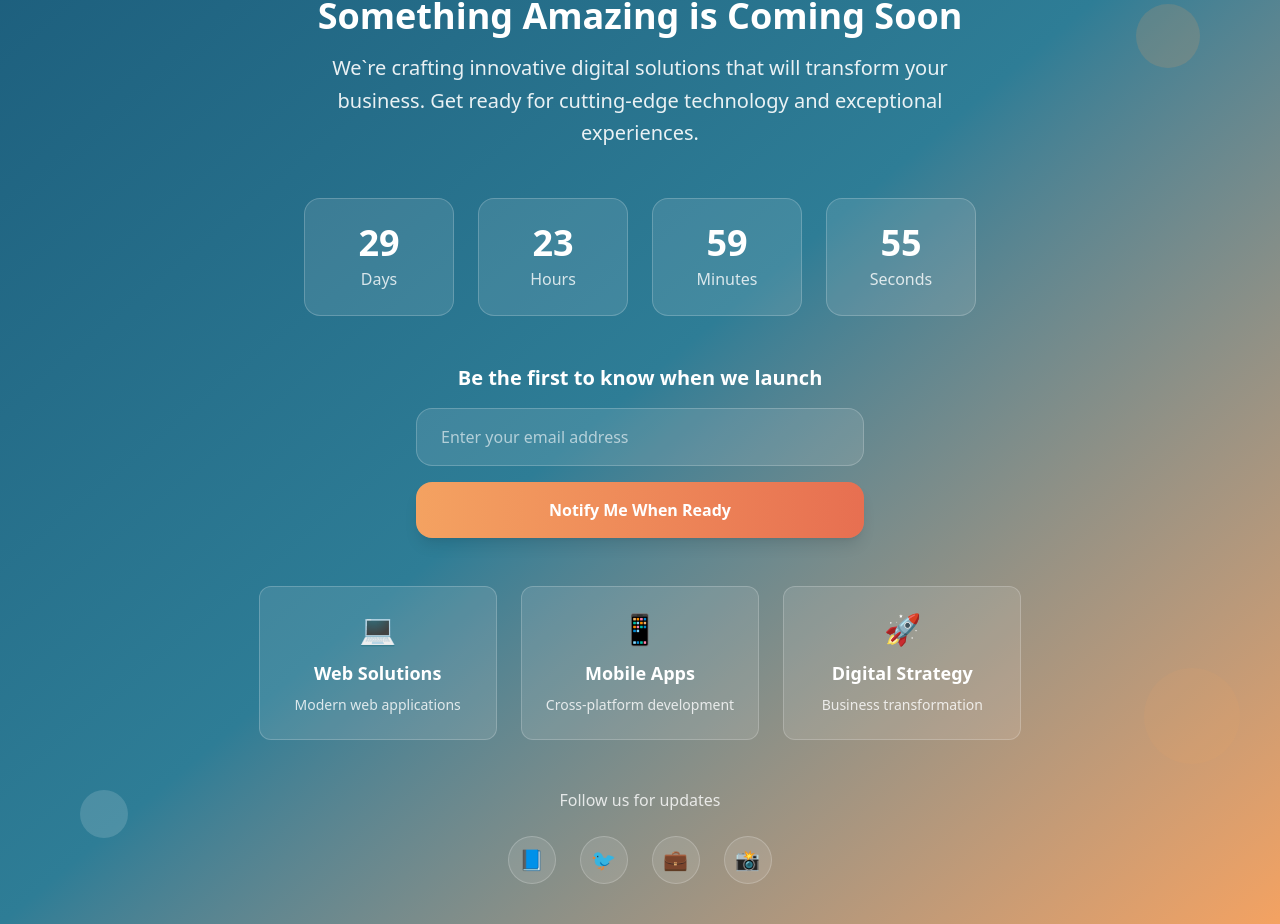
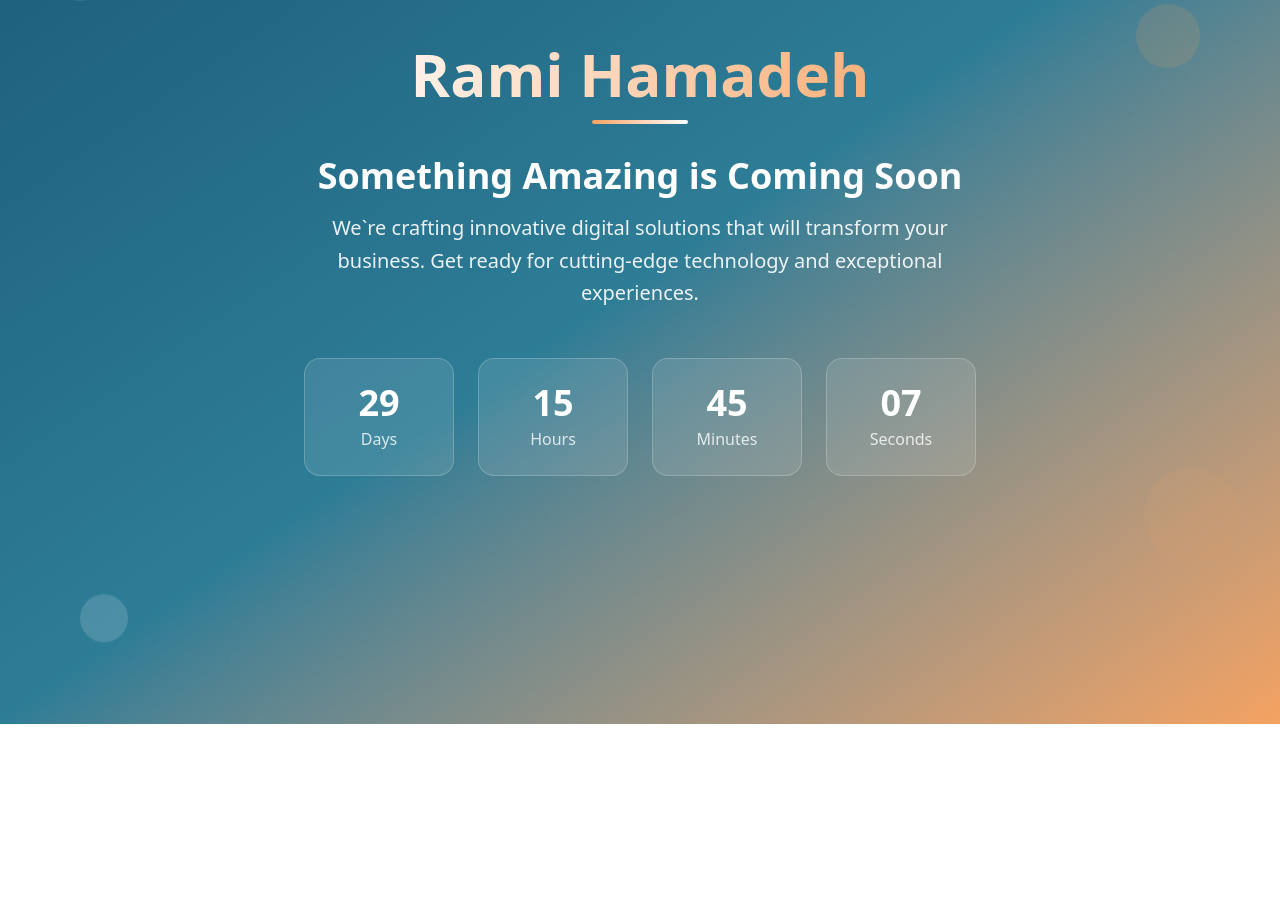
Before and after one commit to Hakam-aldeen-Kh/Rami-Hamadeh-Company, a Next.js app: page /coming-soon in a window 1280 px wide. Shown: the part 156-1080 px from the top of the page. After the commit the page ends 880 px from the top, so only its background shows below. Built offline with nearby package versions, Linux system fonts and the light colour scheme.

Commit message:
fix timer

```diff
--- a/src/app/coming-soon/page.tsx
+++ b/src/app/coming-soon/page.tsx
@@ -1,5 +1,6 @@
 "use client";
 import React, { useState, useEffect } from "react";
+const launchDate = new Date("2025-09-18T00:00:00"); // set your target date here
 
 const ComingSoon = () => {
   const [email, setEmail] = useState("");
@@ -10,10 +11,6 @@ const ComingSoon = () => {
     minutes: 0,
     seconds: 0,
   });
-
-  // Set target launch date (30 days from now)
-  const launchDate = new Date();
-  launchDate.setDate(launchDate.getDate() + 30);
 
   useEffect(() => {
     const timer = setInterval(() => {
@@ -29,6 +26,9 @@ const ComingSoon = () => {
           minutes: Math.floor((distance % (1000 * 60 * 60)) / (1000 * 60)),
           seconds: Math.floor((distance % (1000 * 60)) / 1000),
         });
+      } else {
+        setTimeLeft({ days: 0, hours: 0, minutes: 0, seconds: 0 });
+        clearInterval(timer);
       }
     }, 1000);
 
@@ -115,7 +115,7 @@ const ComingSoon = () => {
           </div>
 
           {/* Email Subscription */}
-          <div className="mb-12 animate-slide-up-delay">
+          {/* <div className="mb-12 animate-slide-up-delay">
             <div className="max-w-md mx-auto">
               <h3 className="text-xl font-semibold text-white mb-4">
                 Be the first to know when we launch
@@ -145,10 +145,10 @@ const ComingSoon = () => {
                 </div>
               )}
             </div>
-          </div>
+          </div> */}
 
           {/* Features Preview */}
-          <div className="mb-12 animate-fade-in-delay-2">
+          {/* <div className="mb-12 animate-fade-in-delay-2">
             <div className="grid grid-cols-1 sm:grid-cols-3 gap-6 max-w-3xl mx-auto">
               {[
                 {
@@ -179,10 +179,10 @@ const ComingSoon = () => {
                 </div>
               ))}
             </div>
-          </div>
+          </div> */}
 
           {/* Social Links */}
-          <div className="animate-fade-in-delay-3">
+          {/* <div className="animate-fade-in-delay-3">
             <p className="text-white/80 mb-6">Follow us for updates</p>
             <div className="flex justify-center space-x-6">
               {[
@@ -200,7 +200,7 @@ const ComingSoon = () => {
                 </button>
               ))}
             </div>
-          </div>
+          </div> */}
         </div>
       </div>
 
```
